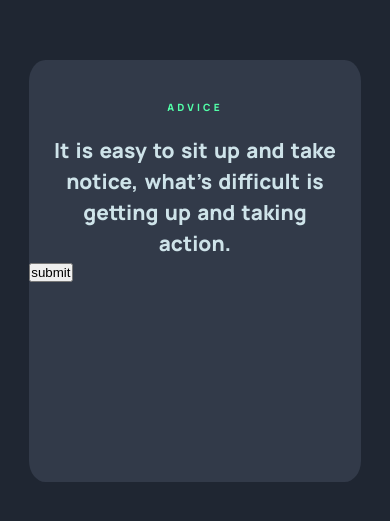
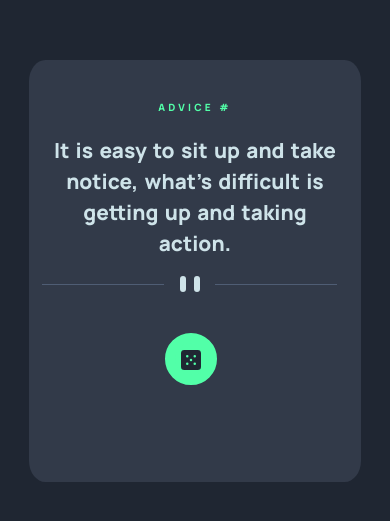
Before and after one commit to DeanFHardy/Advice_Generator, a plain HTML site: page index.html in a window 390 px wide. Shown: the part 151-672 px from the top of the page. Drawn offline with Linux system fonts and the light colour scheme.

Commit message:
Mobile Design Complete

```diff
--- a/index.html
+++ b/index.html
@@ -10,11 +10,13 @@
 <body>
     <main id="main-box">
 
-            <h4 id="header">ADVICE</h4>
+            <h4 id="header">ADVICE #</h4>
             <p class="quote">It is easy to sit up and take notice, what's difficult is getting up and taking action.</p>
 
-            <input id="btn" type="button" value="submit">
-
+            <img src="images/pattern-divider-mobile.svg" class="divider-mobile">
+        <div class="circle">
+            <input type="image" src="images/icon-dice.svg" alt="Submit" class="btn">
+        </div>
     </main>
 </body>
 <style>
--- a/styles.css
+++ b/styles.css
@@ -60,6 +60,32 @@ body {
     /* width: 100%; */
 }
 
-#btn {
+.divider-mobile {
+    padding: 1rem 0.8rem 0.8rem 0.8rem;
 
 }
+
+.circle {
+    position: relative;
+    top: 1.5rem;
+    right: -8.5rem;
+    border-radius: 50%;
+    height: 52px;
+    width: 52px;
+    border: 10px solid var(--Neon-Green);
+    background-color: var(--Neon-Green);
+}
+
+.btn {
+    position: relative;
+    top: 0.4rem;
+    right: -6px;
+    height: 20px;
+    background-color: var(--Neon-Green);
+}
+
+.circle:hover {
+    box-shadow:
+        0 0 1px 1px var(--Neon-Green),
+        0 0 20px 5px var(--Neon-Green);
+}
```
Also changed, not shown: images/icon-dice.svg (added), images/pattern-divider-desktop.svg (added), images/pattern-divider-mobile.svg (added).
